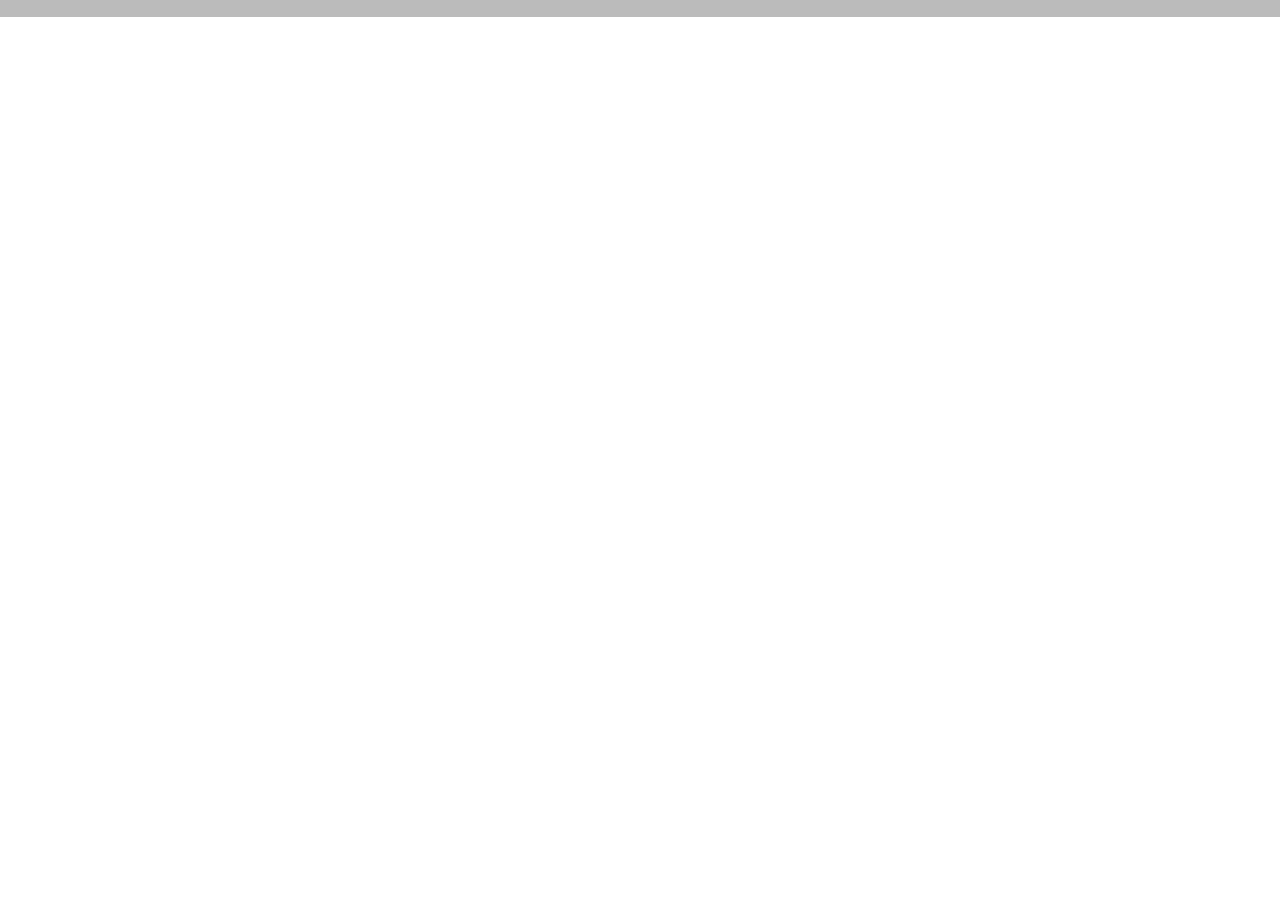
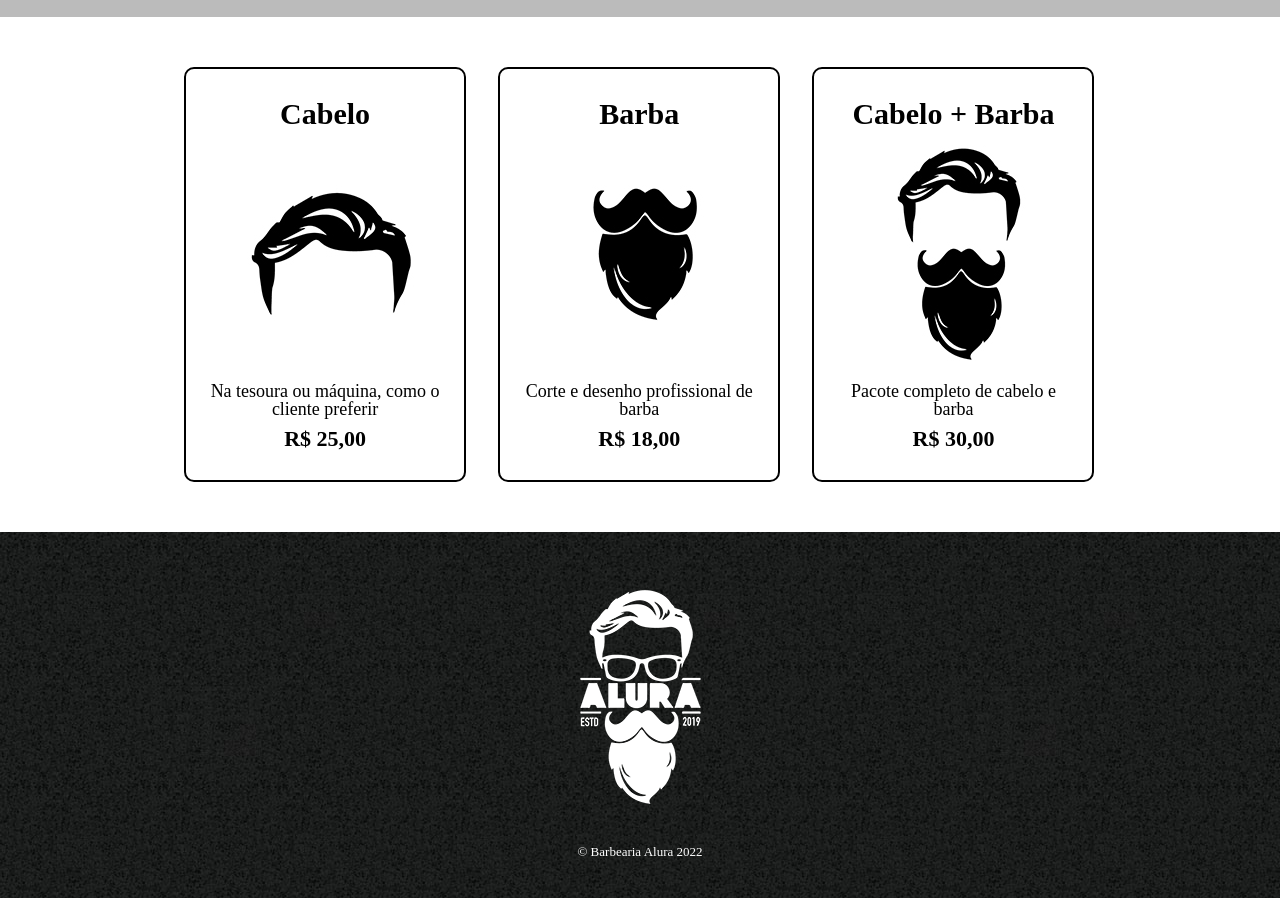
Before and after one commit to Andre-gomes-dev/Projeto_BarbeariaAlura-Alura, a plain HTML site: page modulo02/produtos.html in a window 1280 px wide. Shown: the part 276-1174 px from the top of the page. Before the commit the page ends 800 px from the top, so only its background shows below. Drawn offline with Linux system fonts and the light colour scheme.

Commit message:
fim do modulo 02 com menus de navegações, main, ancoras, representação de organização, e mais aprofundamento do css. mais um modulo sensaciona.

```diff
--- a/modulo02/produtos.css
+++ b/modulo02/produtos.css
@@ -28,3 +28,66 @@ nav a{
     text-decoration: none;
 
 }
+nav a:hover{
+    color: #C78C19;
+    text-decoration: underline;
+}
+.produtos{
+    width: 940px;
+    margin: 0px auto;
+    padding: 50px 0;
+}
+
+.produtos li{
+    display: inline-block;
+    text-align: center;
+    width: 30%;
+    vertical-align: top;
+    margin: 0 1.5%;
+    padding: 30px 20px;
+    box-sizing: border-box;
+    border: 2px solid #000000;
+    border-radius: 10px ;
+}
+
+.produtos li:hover{
+    border-color: #c78c19 ;
+
+}
+
+.produtos li:active{
+    border-color: #088C19;
+}
+
+.produtos li:hover h2{
+    font-size: 34px;
+}
+
+.produtos h2{
+    font-size: 30px;
+    font-weight: bold;
+}
+
+.produto-descricao{
+    font-size: 18px;
+}
+
+.produto-preco {
+    font-size: 22px;
+    font-weight: bold;
+    margin-top: 10px;
+
+}
+
+footer{
+    text-align: center;
+    background: url("imagens/bg.jpg");
+    padding: 40px 0;
+}
+
+.copyright{
+    color: white;
+    font-size: 13px;
+    margin-top: 20px;
+
+}
--- a/modulo02/produtos.html
+++ b/modulo02/produtos.html
@@ -21,5 +21,35 @@
             </nav>
         </div>
     </header>
+
+    <main>
+        <ul class= "produtos">
+            <li>
+                <h2>Cabelo</h2>
+                <img src="imagens/cabelo.jpg" alt="Cabelo">
+                <p class = "produto-descricao">Na tesoura ou máquina, como o cliente preferir</p>
+                <p class = "produto-preco">R$ 25,00</p>
+            </li>
+
+            <li>
+                <h2>Barba</h2>
+                <img src="imagens/barba.jpg" alt="Barba">
+                <p class = "produto-descricao">Corte e desenho profissional de barba</p>
+                <p class = "produto-preco">R$ 18,00</p>
+            </li>
+
+            <li>
+                <h2>Cabelo + Barba</h2>
+                <img src="imagens/cabelo+barba.jpg" alt="Cabelo&Barba">
+                <p class = "produto-descricao"> Pacote completo de cabelo e barba</p>
+                <p class = "produto-preco">R$ 30,00</p>
+            </li>
+        </ul>
+    </main>
+
+    <footer>
+        <img src="imagens/logo-branco.png" alt="">
+        <p class = "copyright">&copy; Barbearia Alura 2022</p>
+    </footer>
 </body>
 </html>
```
